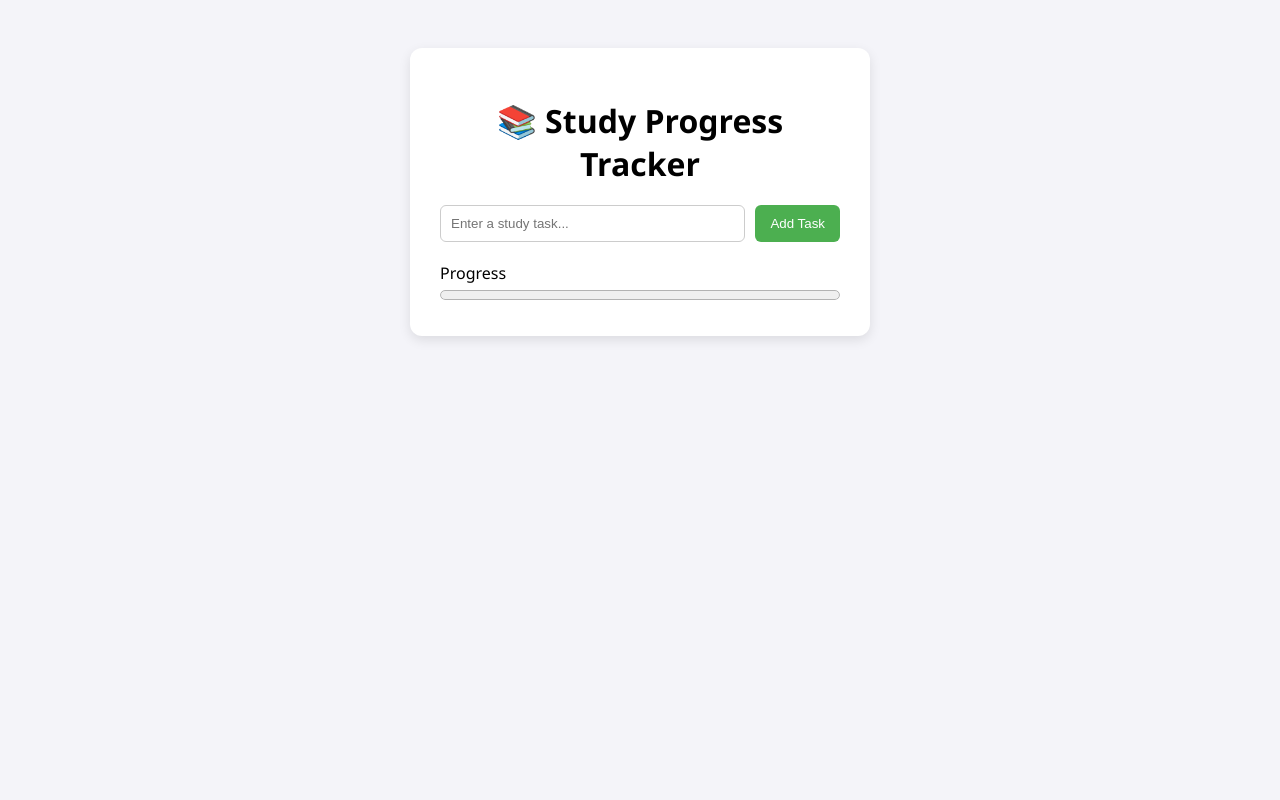
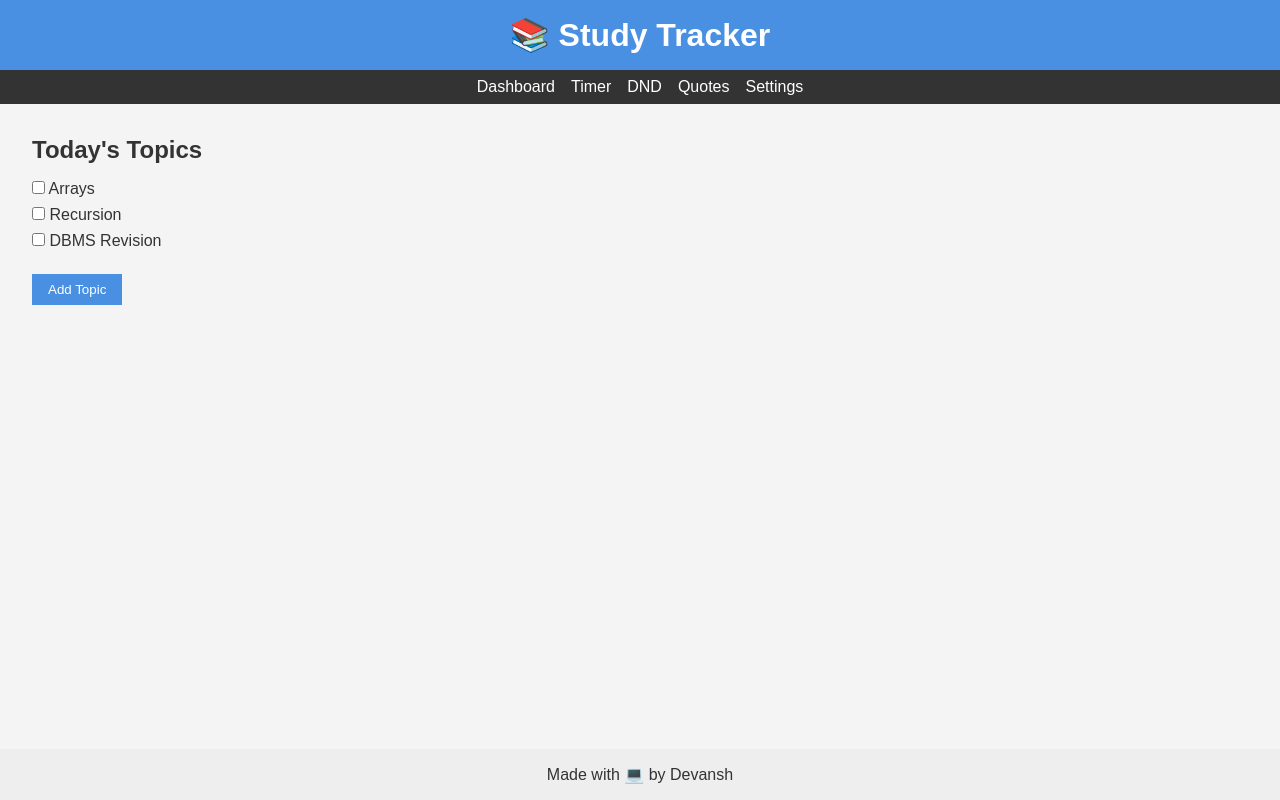
Before and after one commit to Devansh00007/study-tracker, a plain HTML site: page index.html in a window 1280 px wide. Drawn offline with Linux system fonts and the light colour scheme.

Commit message:
Changing basic layout

```diff
--- a/index.html
+++ b/index.html
@@ -7,18 +7,34 @@
   <link rel="stylesheet" href="style.css" />
 </head>
 <body>
-  <div class="container">
-    <h1>📚 Study Progress Tracker</h1>
-    <div class="input-section">
-      <input type="text" id="taskInput" placeholder="Enter a study task..." />
-      <button onclick="addTask()">Add Task</button>
-    </div>
-    <ul id="taskList"></ul>
-    <div class="progress-container">
-      <label for="progressBar">Progress</label>
-      <progress id="progressBar" value="0" max="100"></progress>
-    </div>
-  </div>
-  <script src="script.js"></script>
+  <header>
+    <h1>📚 Study Tracker</h1>
+  </header>
+
+  <nav>
+    <ul>
+      <li>Dashboard</li>
+      <li>Timer</li>
+      <li>DND</li>
+      <li>Quotes</li>
+      <li>Settings</li>
+    </ul>
+  </nav>
+
+  <main>
+    <section class="topics">
+      <h2>Today's Topics</h2>
+      <ul>
+        <li><input type="checkbox" /> Arrays</li>
+        <li><input type="checkbox" /> Recursion</li>
+        <li><input type="checkbox" /> DBMS Revision</li>
+      </ul>
+      <button>Add Topic</button>
+    </section>
+  </main>
+
+  <footer>
+    <p>Made with 💻 by Devansh</p>
+  </footer>
 </body>
 </html>
--- a/style.css
+++ b/style.css
@@ -1,84 +1,63 @@
-body {
-    font-family: 'Segoe UI', sans-serif;
-    background: #f4f4f9;
-    display: flex;
-    justify-content: center;
-    padding: 40px;
+* {
+  margin: 0;
+  padding: 0;
+  box-sizing: border-box;
+  font-family: sans-serif;
 }
 
-  .container {
-    background: white;
-    padding: 30px;
-    border-radius: 12px;
-    box-shadow: 0 4px 12px rgba(0, 0, 0, 0.1);
-    width: 400px;
+body {
+  background-color: #f4f4f4;
+  color: #333;
+  display: flex;
+  flex-direction: column;
+  min-height: 100vh;
 }
 
-  h1 {
+header {
+  background: #4a90e2;
+  color: white;
+  padding: 1rem;
   text-align: center;
-    margin-bottom: 20px;
 }
 
-  .input-section {
-    display: flex;
-    gap: 10px;
-    margin-bottom: 20px;
+nav {
+  background: #333;
+  color: white;
+  padding: 0.5rem;
 }
 
-  input[type="text"] {
+nav ul {
+  list-style: none;
+  display: flex;
+  gap: 1rem;
+  justify-content: center;
+}
+
+main {
   flex: 1;
-    padding: 10px;
-    border: 1px solid #ccc;
-    border-radius: 6px;
+  padding: 2rem;
+}
+
+.topics ul {
+  list-style: none;
+  margin-top: 1rem;
+}
+
+.topics li {
+  margin-bottom: 0.5rem;
 }
 
 button {
-    padding: 10px 15px;
-    background-color: #4caf50;
+  margin-top: 1rem;
+  padding: 0.5rem 1rem;
+  background: #4a90e2;
+  border: none;
   color: white;
-    border: none;
-    border-radius: 6px;
   cursor: pointer;
 }
 
-  button:hover {
-    background-color: #45a049;
+footer {
+  text-align: center;
+  padding: 1rem;
+  background: #eee;
 }
-
-  ul {
-    list-style: none;
-    padding: 0;
-  }
-
-  li {
-    background: #eee;
-    padding: 10px;
-    margin-bottom: 8px;
-    display: flex;
-    justify-content: space-between;
-    border-radius: 6px;
-  }
-
-  li.completed {
-    text-decoration: line-through;
-    background: #d4edda;
-    color: #2e7d32;
-  }
-
-  li button {
-    background-color: red;
-    color: white;
-    border: none;
-    padding: 4px 8px;
-    border-radius: 4px;
-    cursor: pointer;
-  }
-
-  .progress-container {
-    margin-top: 20px;
-  }
-
-  progress {
-    width: 100%;
-    height: 20px;
-  }
```
Also changed, not shown: README.md.txt (added). Lines whose indentation alone changed are shown as unchanged.
